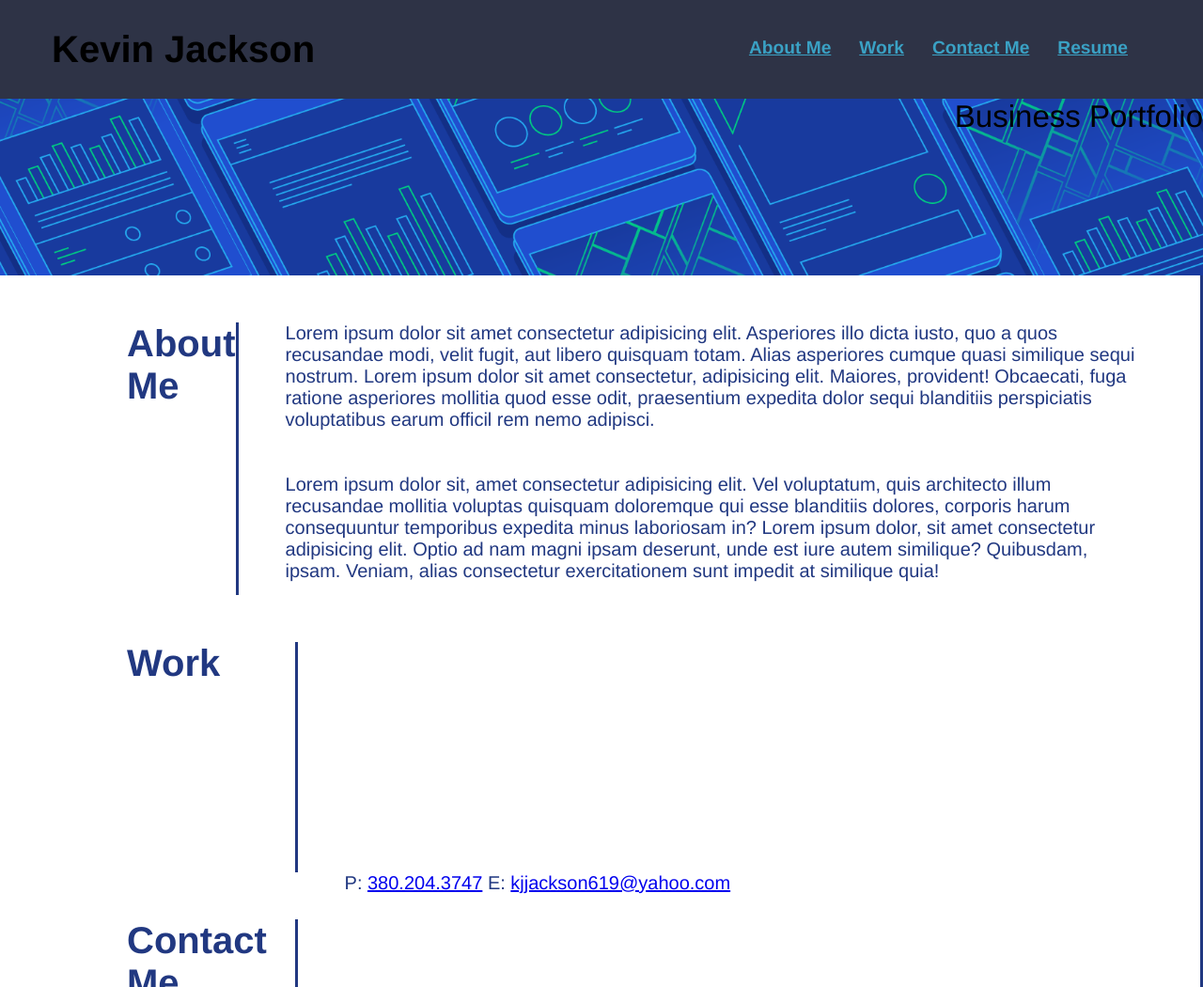
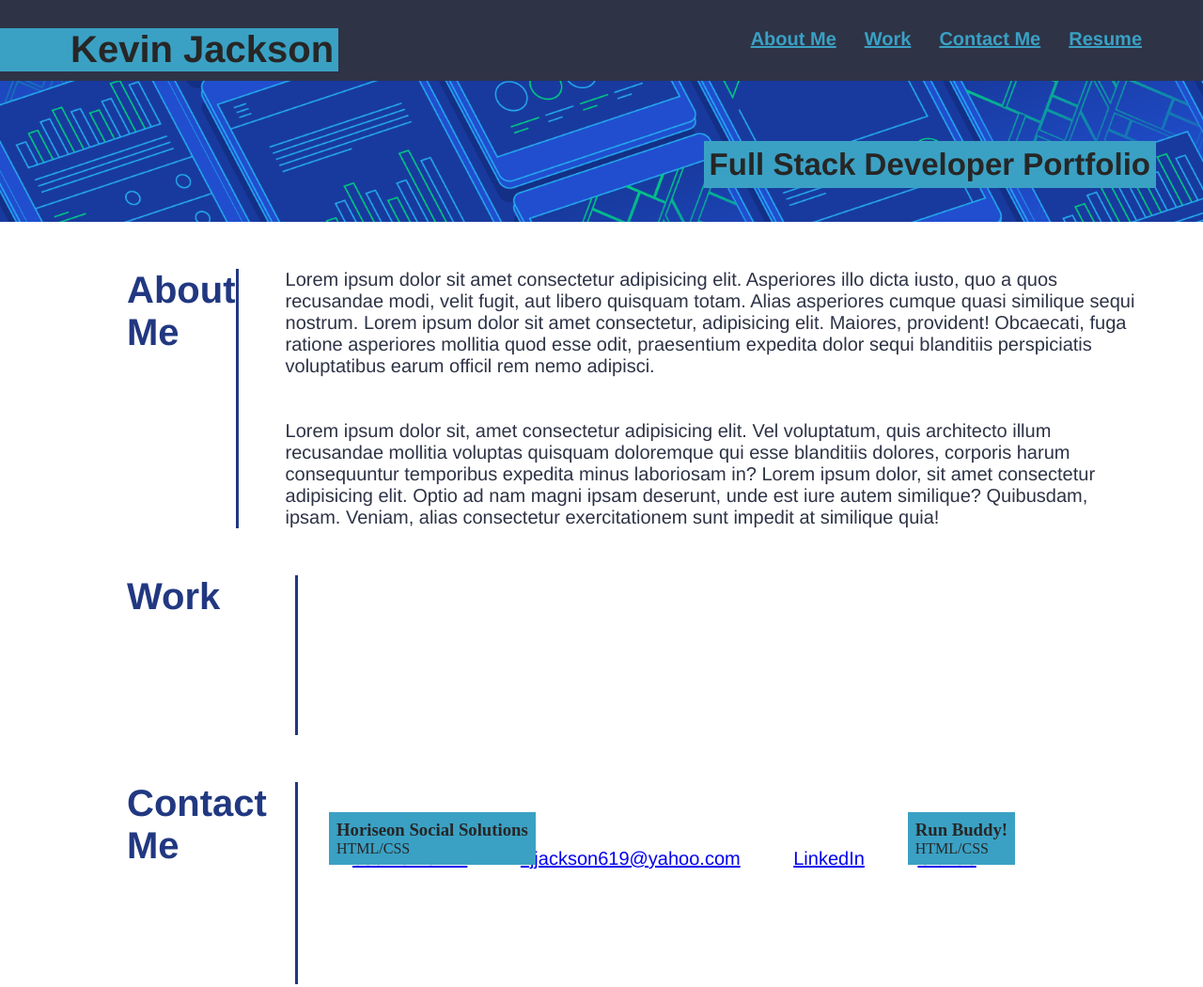
Before and after one commit to kjjackson619/Kevin-Jackson-Professional-Portfolio, a plain HTML site: page index.html in a window 1280 px wide. Shown: the top 1050 px of the page at 94% size. Drawn offline with Linux system fonts and the light colour scheme.

Commit message:
formatting

```diff
--- a/assets/css/style.css
+++ b/assets/css/style.css
@@ -8,14 +8,14 @@
     margin: 0;
     padding: 0;
     box-sizing: border-box;
+
 }
 header {
     flex-wrap: wrap;
     display: flex;
     justify-content: space-between;
     background-color: var(--primary-color);
-    margin: 0;
-    padding: 30px 55px;
+    padding: 30px 50px;
     z-index: 9999;
     position: sticky;
     position: -webkit-sticky;
@@ -23,9 +23,12 @@ header {
 }
 header h1 {
     font-weight: bold;
-    margin: 0;
+    color: rgb(39, 38, 38);
     font-size: 40px;
     font-family: Helvetica, Arial, sans-serif;
+    background-color: var(--secondary-color);
+    padding: 0 5px 1px 75px;
+    margin: 0 0 -20px -50px;
 }
 header a {
     color: var(--secondary-color);
@@ -33,7 +36,7 @@ header a {
     font-family: Helvetica, Arial, sans-serif;
 }
 header nav {
-    margin: 10px;
+    margin: 0x;
 }
 header nav ul {
     display: flex;
@@ -41,72 +44,137 @@ header nav ul {
     justify-content: space-between;
     align-items: center;
     list-style: none;
+
 }
 header nav ul li a {
-    padding: 10px 15px;
-    font-size: 1.50vw;
+    padding: 5px 15px;
+    font-size: 20px;
+    background-color: var(--primary-color);
+    text-decoration: underline;
 }
 header nav ul li a:hover {
-    color: var(--tertiary-color);
-    border-radius: 15px;
+    background-color: var(--tertiary-color);
     text-shadow: none;
+    border-radius: 15%;
 
 }
+
 footer {
     display: flex;
     flex-wrap: wrap;
     width: 100%;
     background: var(--primary-color);
-    padding: 25px 35px;
+    color: var(--secondary-color);
+    padding: 5px 35px;
+    text-align: left;
 }
-.hook {
+.footer-content {
+    align-items: flex-start;
+    font-family: Helvetica, Arial, sans-serif;
+}
+.page-title {
     background-image: url("../images/ux-designer-portfolios-59442fc10a13700c71c7e7f0951416fe.png");
     background-size: cover;
     align-items: flex-start;
     background-attachment: fixed;
-    background-position: 80%;
-    padding-bottom: 150px;
+    background-position: 100%;
+    height: 150px;
+
 }
-.hook-title h1 {
+.page-title h1 {
+    padding: 5px;
+    font-family: Helvetica, Arial, sans-serif;
+    font-weight: bold;
+    font-size: 33px;
     text-align: right;
-    font-family: Helvetica, Arial, sans-serif;
-    font-weight: normal;
-    font-size: 33px;
+    color: rgb(39, 38, 38);
+    border: 1px solid var(--secondary-color);
+    background-color: var(--secondary-color);
+    position: absolute;
+    right: 50px;
+    top: 150px;
 }
 .section-title {
     font-size: 40px;
     font-family: Helvetica, Arial, sans-serif;
     color: var(--tertiary-color);
-    padding-bottom: 200px;
+    padding-bottom: 125px;
     width: 15%;
     margin: 50px 50px 0 125px;
     padding-left: 10px;
     border-right: 3px solid;
 }
-.bio, .projects, .contact, .my-resume {
+.bio {
     color: var(--tertiary-color);
-    border-right: 3px solid;
+    width: 100%;
+    justify-content: space-between;
+    flex-wrap: wrap;
+    display: flex;
+
+}
+
+.projects, .contact, .my-resume {
+    color: var(--tertiary-color);
     width: 100%;
     justify-content: space-between;
 }
 
 .bio p, .contact-info, .resume-link {
-    color: var(--tertiary-color);
+    color: var(--primary-color);
     font-size: 20px;
     font-family: Helvetica, Arial, sans-serif;
 }
 .bio p {
     margin: 50px 50px 0 0;
     padding-right: 10px;
+    display: inline;
+}
+.project-1 {
+    border: solid 3px var(--secondary-color);
+    position: absolute;
+    bottom: -120px;
+    right: 200px;
+    padding: 5px;
+    text-decoration: none;
+    background-color: var(--secondary-color);
+}
+.project-2 {
+    border: solid 3px var(--secondary-color);
+    position: absolute;
+    bottom: -120px;
+    left: 350px;
+    padding: 5px;
+    background-color: var(--secondary-color);
+}
+.project-1 a, .project-2 a, .project-1 p, .project-2 p {
+    color: rgb(39, 38, 38);
+    text-decoration: none;
+
+}
+.project-1 a:hover, .project-2 a:hover {
+}
+.project-1 a:visited, .project-2 a:visited {
+    color:var(--primary-color);
+}
+.contact-info, .resume-link {
+    padding-top: 120px;
 }
 .contact-info {
 justify-content: space-between;
+word-spacing: 35px;
+}
+.contact-info a, .resume-link a {
+    padding: 8px;
 }
 
-.resume-link {
-
+.contact-info a:hover, .resume-link a:hover {
+    background-color: var(--secondary-color);
+    text-shadow: none;
+    border-radius: 10%;
 }
-
+.contact-info a:visited, .resume-link a:visited {
+color:var(--primary-color);
+}
 .flex-row {
     display: flex;
 }
--- a/index.html
+++ b/index.html
@@ -33,9 +33,8 @@
     </header>
     <!-- subtitle -->
 
-    <section class="hook">
-        <div class="hook-title">
-            <h1>Business Portfolio</h1>
+    <section id="full-stack-developer-portfolio" class="page-title">
+        <h1> Full Stack Developer Portfolio</h1>
         </div>
     </section>
     <!-- elements -->
@@ -70,8 +69,26 @@
         <div class="flex-row">
             <h2 class="section-title secondary-border">Work</h2>
         </div>
-        <div class="project">
-
+        <div class="project-1">
+            <form>
+                <label for="title">
+                    <a href="https://kjjackson619.github.io/run-buddy/" target="_blank">
+                        <h3>Run Buddy!</h3>
+                    </a>
+                </label>
+                <p>HTML/CSS</p>
+            </form>
+        </div>
+        <div class="project-2">
+            <form>
+                <label for="title">
+                    <a href="https://kjjackson619.github.io/Horiseon-Social-Solutions/" target="_blank">
+                        <h3>Horiseon Social
+                            Solutions</h3>
+                    </a>
+                </label>
+                <p>HTML/CSS</p>
+            </form>
         </div>
     </section>
     <!-- Contact Me section -->
@@ -79,8 +96,10 @@
         <div class="flex-row">
             <h2 class="section-title secondary-border">Contact Me</h2>
             <div class="contact-info">
-                P: <a href="380.204.3747">380.204.3747</a>
-                E: <a href="mailto:kjjackson619@yahoo.com">kjjackson619@yahoo.com</a>
+                <a href="#">380.204.3747</a>
+                <a href="mailto:kjjackson619@yahoo.com" target="_blank">kjjackson619@yahoo.com</a>
+                <a href="https://www.linkedin.com/in/kevin-jackson-5ba8121b3" target="_blank">LinkedIn</a>
+                <a href="https://github.com/kjjackson619" target="_blank">GitHub</a>
             </div>
         </div>
     </section>
@@ -90,13 +109,17 @@
         <div class="flex-row">
             <h2 class="section-title secondary-border">Resume</h2>
             <div class="resume-link">
-                <a href="/">Link to my Resume!</a>
+                <a href="#">Link to my Resume!</a>
             </div>
         </div>
         </div>
     </section>
     <!-- footer -->
     <footer>
+        <div class="footer-content">
+            <h3>Kevin Jackson Portfolio</h3><br />
+            &copy; 2021
+        </div>
     </footer>
 </body>
 
```
Also changed, not shown: 1 other file.
